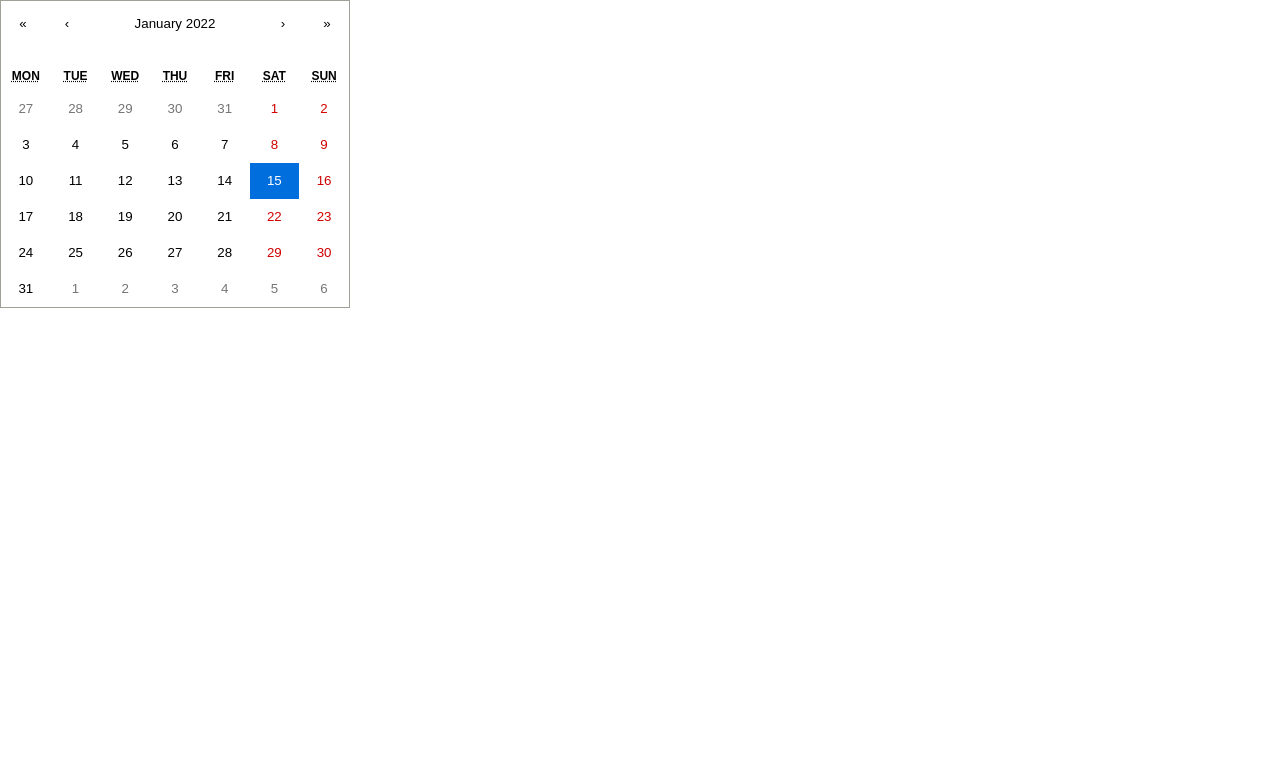
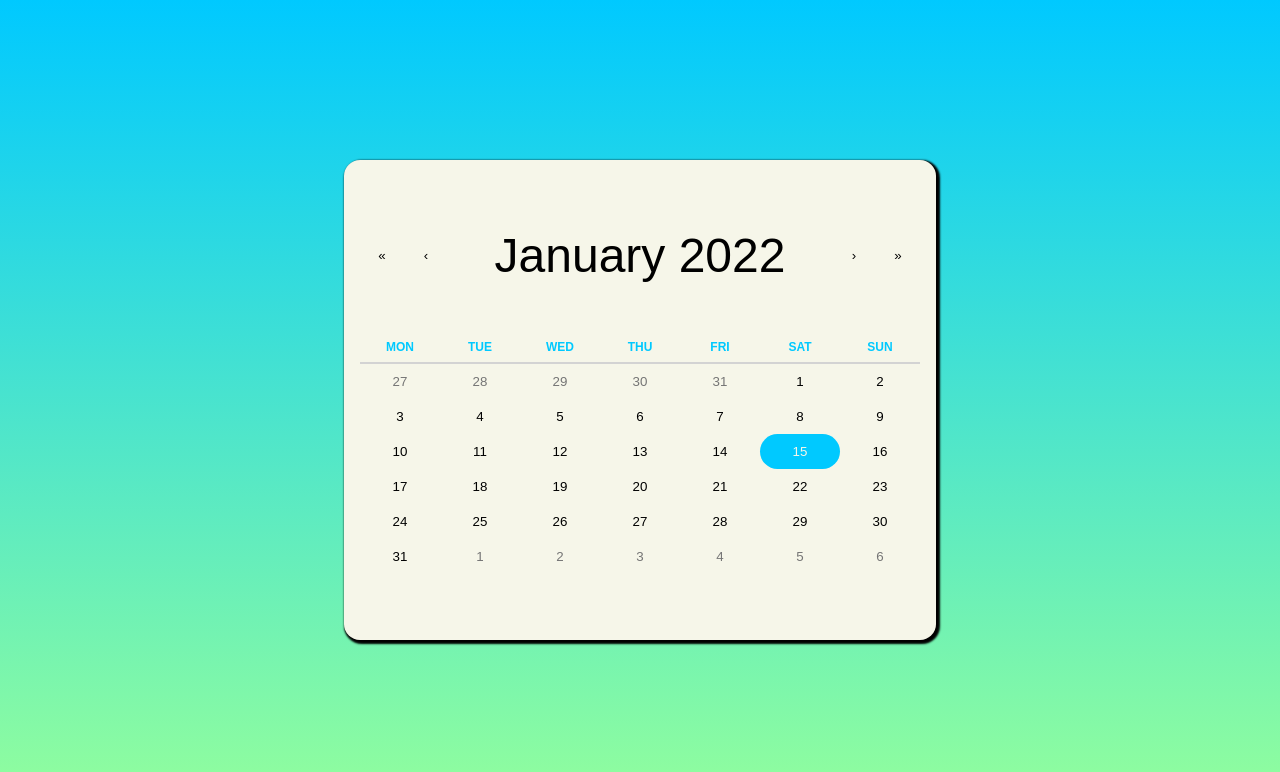
Before and after one commit to Khemi1998/events-frontend, a React (Create React App) app: page / in a window 1280 px wide. Shown: the top 772 px of the page. Built offline with nearby package versions, Linux system fonts and the light colour scheme.

Commit message:
added styling to menu

```diff
--- a/src/App.jsx
+++ b/src/App.jsx
@@ -1,10 +1,12 @@
-import './App.scss';
+import "./App.scss";
 import Calendar from "./components/Calendar/Calendar";
 
 function App() {
   return (
     <div className="events">
-      <Calendar />
+      <div className="events__container">
+        <Calendar />
+      </div>
     </div>
   );
 }
--- a/src/App.scss
+++ b/src/App.scss
@@ -1,2 +1,27 @@
 @use "./assets/styles/typography" as *;
 @use "./assets/styles/variables" as *;
+
+.events {
+  display: flex;
+  justify-content: center;
+  height: 100vh;
+  background-image: linear-gradient($color-primary, $color-secondary);
+  align-items: center;
+  &__container {
+    background-color: $color-tertiary;
+    border-radius: 1rem;
+    width: 90%;
+    box-shadow: 0.125rem 0.125rem 0.125rem 0.125rem black;
+  }
+}
+
+@media screen and (min-width: 961px) {
+  .events {
+    &__container {
+      display: flex;
+      align-items: center;
+      height: 60vh;
+      width: fit-content;
+    }
+  }
+}
--- a/src/assets/styles/_variables.scss
+++ b/src/assets/styles/_variables.scss
@@ -0,0 +1,7 @@
+$color-primary: #00c9ff;
+$color-secondary: #92FE9D;
+$color-tertiary: rgb(246, 246, 233);
+
+$color-active-click:#00c9ff;
+
+$color-select: rgb(196, 238, 196);
--- a/src/components/Calendar/Calendar.jsx
+++ b/src/components/Calendar/Calendar.jsx
@@ -1,15 +1,14 @@
 import React, { useState } from "react";
 import Calendar from "react-calendar";
 import "./Calendar.scss";
-import 'react-calendar/dist/Calendar.css';
 
 export const Schedule= () => {
-  const [value, onChange] = useState(new Date());
+  const [value, onClickDay] = useState(new Date());
+console.log(value);
+//Thu Jan 20 2022 00:00:00 GMT+0000 (Greenwich Mean Time)
 
   return (
-    <div>
-      <Calendar onChange={onChange} value={value} />
-    </div>
+      <Calendar onClickDay={onClickDay} value={value} />
   );
 };
 
--- a/src/components/Calendar/Calendar.scss
+++ b/src/components/Calendar/Calendar.scss
@@ -1,12 +1,13 @@
 @use "../../assets/styles/variables" as *;
 
 .react-calendar {
-    width: 350px;
+  width: 20rem;
   max-width: 100%;
-    background: white;
-    border: 1px solid #a0a096;
+  background: none;
+  border: none;
   font-family: Arial, Helvetica, sans-serif;
   line-height: 1.125em;
+  margin: 1rem;
 }
 .react-calendar--doubleView {
   width: 700px;
@@ -37,8 +38,11 @@
 }
 .react-calendar__navigation {
   display: flex;
-    height: 44px;
+  height: fit-content;
   margin-bottom: 1em;
+  &__label {
+    font-size: 1.5rem;
+  }
 }
 .react-calendar__navigation button {
   min-width: 44px;
@@ -46,19 +50,29 @@
 }
 .react-calendar__navigation button:enabled:hover,
 .react-calendar__navigation button:enabled:focus {
-    background-color: #e6e6e6;
+  background-color: $color-select;
+  border-radius: 5rem;
 }
 .react-calendar__navigation button[disabled] {
-    background-color: #f0f0f0;
+  background-color: $color-tertiary;
+  border-radius: 5rem;
 }
 .react-calendar__month-view__weekdays {
   text-align: center;
   text-transform: uppercase;
   font-weight: bold;
   font-size: 0.75em;
+  border-bottom: 0.125rem solid lightgray;
+  color: $color-primary;
 }
 .react-calendar__month-view__weekdays__weekday {
   padding: 0.5em;
+}
+abbr {
+  text-decoration: none;
+}
+.react-calendar__month-view__weekdays__weekday {
+  text-decoration: none;
 }
 .react-calendar__month-view__weekNumbers .react-calendar__tile {
   display: flex;
@@ -68,11 +82,12 @@
   font-weight: bold;
   padding: calc(0.75em / 0.75) calc(0.5em / 0.75);
 }
-  .react-calendar__month-view__days__day--weekend {
-    color: #d10000;
-  }
+// .react-calendar__month-view__days__day--weekend {
+//   color: #d10000;
+// }
 .react-calendar__month-view__days__day--neighboringMonth {
   color: #757575;
+  border-radius: 5rem;
 }
 .react-calendar__year-view .react-calendar__tile,
 .react-calendar__decade-view .react-calendar__tile,
@@ -86,34 +101,55 @@
   background: none;
 }
 .react-calendar__tile:disabled {
-    background-color: #f0f0f0;
+  background-color: $color-tertiary;
+  border-radius: 5rem;
 }
 .react-calendar__tile:enabled:hover,
 .react-calendar__tile:enabled:focus {
-    background-color: #e6e6e6;
+  background-color: $color-tertiary;
+  border-radius: 5rem;
 }
 .react-calendar__tile--now {
-    background: #ffff76;
+  background: $color-active-click;
+  border-radius: 5rem;
 }
 .react-calendar__tile--now:enabled:hover,
 .react-calendar__tile--now:enabled:focus {
-    background: #ffffa9;
+  background: $color-select;
+  border-radius: 5rem;
 }
 .react-calendar__tile--hasActive {
-    background: #76baff;
+  background: $color-primary;
+  border-radius: 5rem;
 }
 .react-calendar__tile--hasActive:enabled:hover,
 .react-calendar__tile--hasActive:enabled:focus {
-    background: #a9d4ff;
+  background: $color-active-click;
+  border-radius: 5rem;
 }
 .react-calendar__tile--active {
-    background: #006edc;
-    color: white;
+  background: $color-active-click;
+  color: $color-tertiary;
+  border-radius: 5rem;
 }
 .react-calendar__tile--active:enabled:hover,
 .react-calendar__tile--active:enabled:focus {
-    background: #1087ff;
+  background: $color-secondary;
+  border-radius: 5rem;
 }
 .react-calendar--selectRange .react-calendar__tile--hover {
-    background-color: #e6e6e6;
+  background-color: $color-primary;
+  border-radius: 5rem;
 }
+
+@media screen and (min-width: 961px) {
+  .react-calendar {
+    width: 35rem;
+  }
+  .react-calendar__navigation {
+    margin-bottom: 3em;
+    &__label {
+      font-size: 3rem;
+    }
+  }
+}
--- a/src/index.css
+++ b/src/index.css
@@ -1,5 +1,7 @@
 body {
   margin: 0;
+  padding: 0;
+  box-sizing: border-box;
   font-family: -apple-system, BlinkMacSystemFont, 'Segoe UI', 'Roboto', 'Oxygen',
     'Ubuntu', 'Cantarell', 'Fira Sans', 'Droid Sans', 'Helvetica Neue',
     sans-serif;
```
Lines whose indentation alone changed are shown as unchanged.
